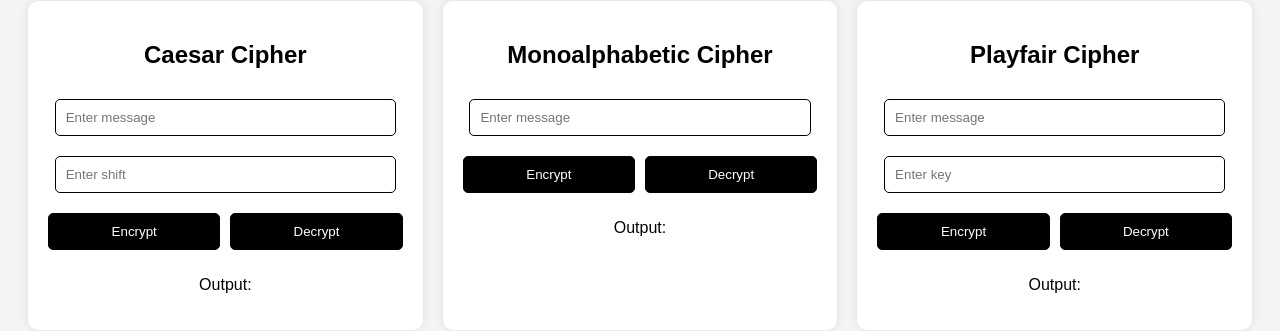
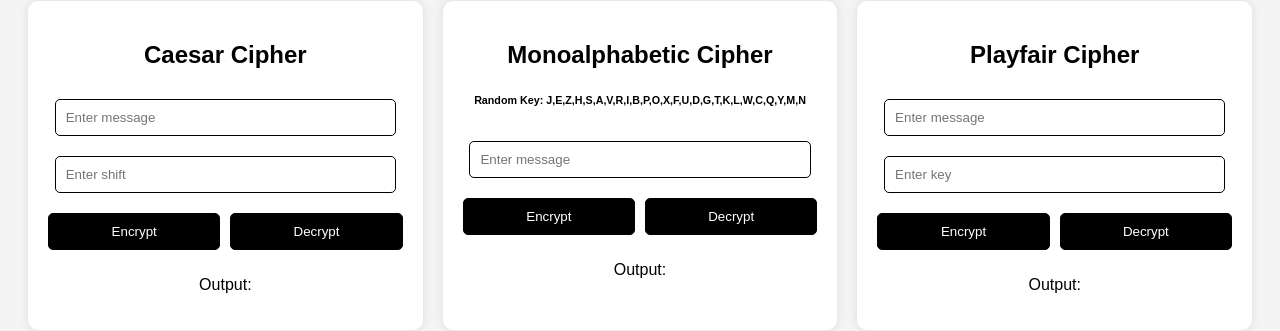
Before and after one commit to Ronnie187/InfoSecLab, a plain HTML site: page index.html in a window 1280 px wide. Shown: the part 107-438 px from the top of the page. Drawn offline with Linux system fonts and the light colour scheme.

Commit message:
added code to display random key

```diff
--- a/index.html
+++ b/index.html
@@ -67,6 +67,7 @@
 
         <div class="container">
             <h2>Monoalphabetic Cipher</h2>
+            <h6>Random Key: <span id="randomKey"></span></h6>
             <input type="text" id="monoMessage" placeholder="Enter message">
             <div class="button-group">
             <button onclick="encryptMono()">Encrypt</button>
--- a/mono.js
+++ b/mono.js
@@ -46,6 +46,7 @@ function monoalphabeticDecrypt(text) {
     }).join('');
 }
 
+document.getElementById('randomKey').textContent = uppercaseKey;
 
 function encryptMono() {
     const message = document.getElementById('monoMessage').value;
```
